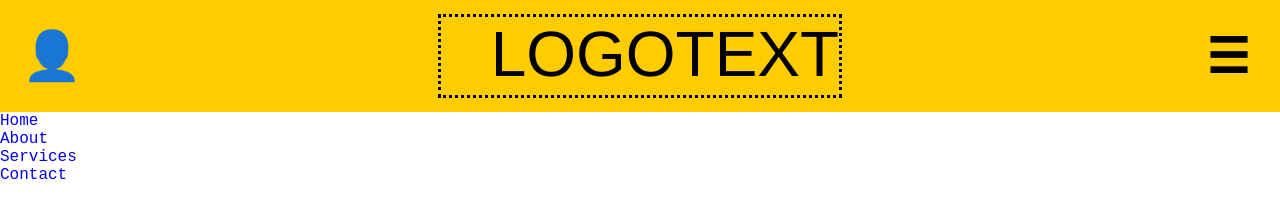
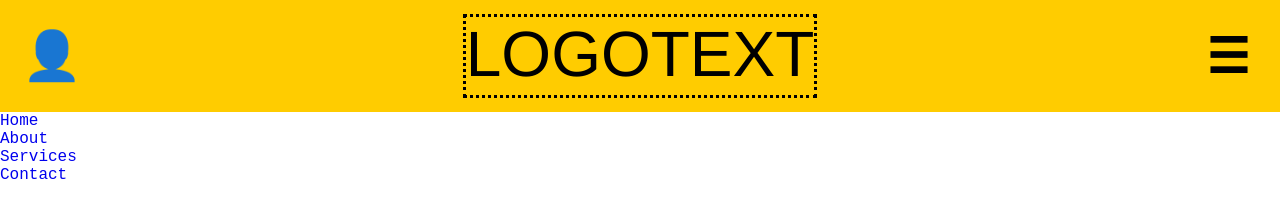
Before and after one commit to cfunkz/navbar-multi-device-HTML, a plain HTML site: page index.html in a window 1280 px wide. Drawn offline with Linux system fonts and the light colour scheme.

Commit message:
Update index.html

```diff
--- a/index.html
+++ b/index.html
@@ -13,7 +13,7 @@
     <div class="header">
       <button class="header-buttons" id="account-button">👤</button>
       <div class="logo-container">
-        <a class="logo" href="#">LOGOTEXT</a>
+        <a href="#">LOGOTEXT</a>
       </div>
       <button class="header-buttons" id="menu-button">☰</button>
     </div>
```
